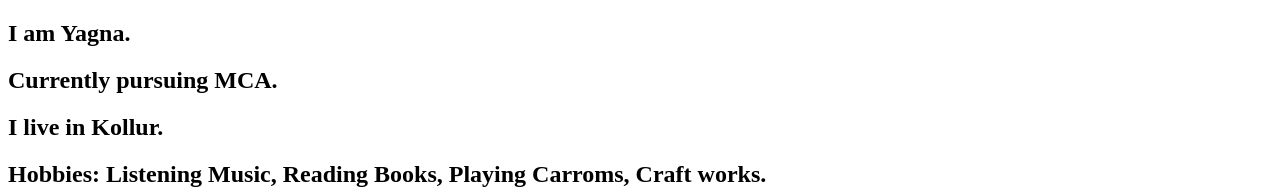
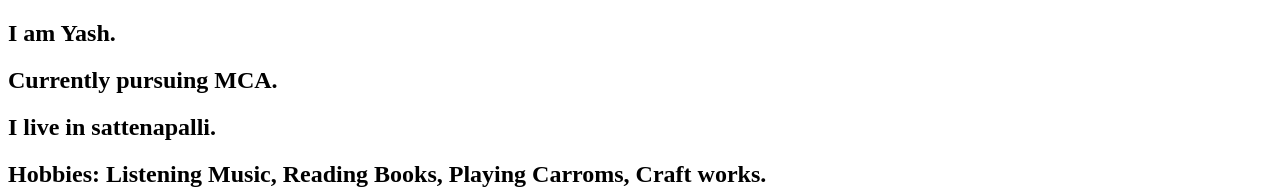
Before and after one commit to YASH-09-prog/WEEK-1, a plain HTML site: page Basic Tags.html in a window 1280 px wide. Shown: the top 191 px of the page. Drawn offline with Linux system fonts and the light colour scheme.

Commit message:
Update Basic Tags.html

```diff
--- a/Basic Tags.html
+++ b/Basic Tags.html
@@ -6,9 +6,9 @@
     <title>About</title>
 </head>
 <body>
-    <h2> I am Yagna.</h2>
+    <h2> I am Yash.</h2>
     <h2> Currently pursuing MCA.</h2>
-    <h2> I live in Kollur.</h2>
+    <h2> I live in sattenapalli.</h2>
     <h2>Hobbies: Listening Music, Reading Books, Playing Carroms, Craft works. </h2>
 
     <h2>Skills:C,
```
